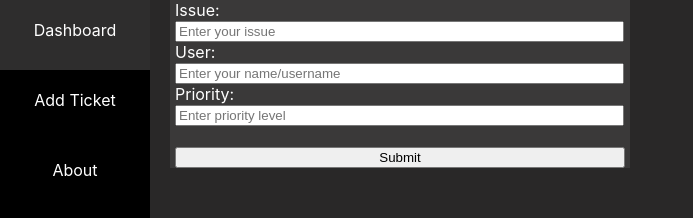
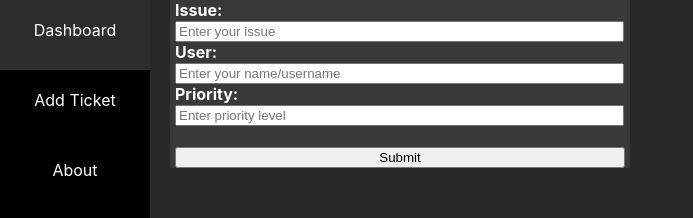
Before and after one commit to dr-fisk/ticket, a React (Create React App) app in the folder OneDrive/Desktop/ticketappReact/ticketapp/: page /addticket in a window 1280 px wide. Shown: the top 218 px of the page, without its empty margins (0-693 px from the left). Built offline with nearby package versions, Linux system fonts and the light colour scheme.

Commit message:
Added error handling with invalid form in add ticket

```diff
--- a/OneDrive/Desktop/ticketappReact/ticketapp/package.json
+++ b/OneDrive/Desktop/ticketappReact/ticketapp/package.json
@@ -12,6 +12,7 @@
     "react": "^17.0.1",
     "react-dom": "^17.0.1",
     "react-dropdown": "^1.9.1",
+    "react-native": "^0.63.4",
     "react-router": "^5.2.0",
     "react-router-dom": "^5.2.0",
     "react-scripts": "4.0.1",
--- a/OneDrive/Desktop/ticketappReact/ticketapp/src/components/AddTicket.jsx
+++ b/OneDrive/Desktop/ticketappReact/ticketapp/src/components/AddTicket.jsx
@@ -1,5 +1,5 @@
-import React, { Component } from 'react';
-import {Link} from 'react-router-dom'
+import React, {Component} from 'react';
+import {Redirect} from 'react-router-dom';
 import Header from './Header'
 import '../style/AddTicket.css'
 
@@ -12,6 +12,7 @@ class AddTicket extends Component {
             date: date,
             user: null,
             priority: null,
+            validForm: 1
         }
     }
     render() {
@@ -20,10 +21,7 @@ class AddTicket extends Component {
                 <Header />
                 <div className='ticket-submit'>
                   <form id='ticket' onSubmit={this.addTicket}>
-                      Issue: <br /><input type='text' name='issue' onChange={this.inputChange} placeholder='Enter your issue' /><br />
-                      User: <br /><input type='text' name='user' onChange={this.inputChange} placeholder='Enter your name/username' /><br />
-                      Priority: <br /><input type='text' name='priority' onChange={this.inputChange} placeholder='Enter priority level' /><br />
-                      <br /><input type='submit' value='Submit'></input>
+                      {this.renderForm()}
                   </form>
                 </div>
             </React.Fragment>
@@ -50,10 +48,36 @@ class AddTicket extends Component {
             }
 
          this.props.requests.push(newTicket);
-         return 0;
+         this.setState({validForm: 1});
         }
 
-        return <br></br>;
+        this.setState({validForm: 0})
+    }
+
+    renderForm() {
+        var issueForm = (this.state.validForm === 0 && this.state.issue === null)
+                        ? <b key='issue'>Issue:<div className='error'>Please enter issue</div></b> : <b key='issue'>Issue:</b>;
+
+        var userForm = (this.state.validForm === 0 && this.state.user === null)
+                        ? <b key='user'>User:<div className='error'>Please enter user input</div></b> : <b key='user'>User:</b>;
+
+        var priorityForm = (this.state.validForm === 0 && this.state.priority === null)
+                        ? <b key='priority'>Priority:<div className='error'>Please enter priority (0-5)</div></b> : <b key='priority'>Priority:</b>;
+
+
+        var ticketForm = [
+            issueForm,
+            <input type='text' name='issue' key='issue-form' onChange={this.inputChange} placeholder='Enter your issue'></input>,
+            userForm,
+            <input type='text' name='user' key='user-form' onChange={this.inputChange} placeholder='Enter your name/username' />,
+            priorityForm,
+            <input type='text' name='priority' key='priority-form' onChange={this.inputChange} placeholder='Enter priority level' />,
+            <br key='newline1' />,
+            <br key='newline2' />,
+            <input type='submit' value='Submit' key='submit-button'></input>
+        ]
+
+        return ticketForm;
     }
 }
 
--- a/OneDrive/Desktop/ticketappReact/ticketapp/src/index.js
+++ b/OneDrive/Desktop/ticketappReact/ticketapp/src/index.js
@@ -1,14 +1,8 @@
 import React from 'react';
 import ReactDOM from 'react-dom';
 import './index.css';
-import reportWebVitals from './reportWebVitals';
 import Apps from './App'
 
 ReactDOM.render(<Apps></Apps>,
   document.getElementById('root')
 );
-
-// If you want to start measuring performance in your app, pass a function
-// to log results (for example: reportWebVitals(console.log))
-// or send to an analytics endpoint. Learn more: https://bit.ly/CRA-vitals
-reportWebVitals();
--- a/OneDrive/Desktop/ticketappReact/ticketapp/src/style/AddTicket.css
+++ b/OneDrive/Desktop/ticketappReact/ticketapp/src/style/AddTicket.css
@@ -14,6 +14,7 @@
     width: 100%;
 }
 
-.testingthis {
-    margin-left: 1000px;
+.ticket-submit .error {
+    color: red;
+    font-size: 12px;
 }
```
Also changed, not shown: 2 other files (tests, documents, lock files or other folders).
